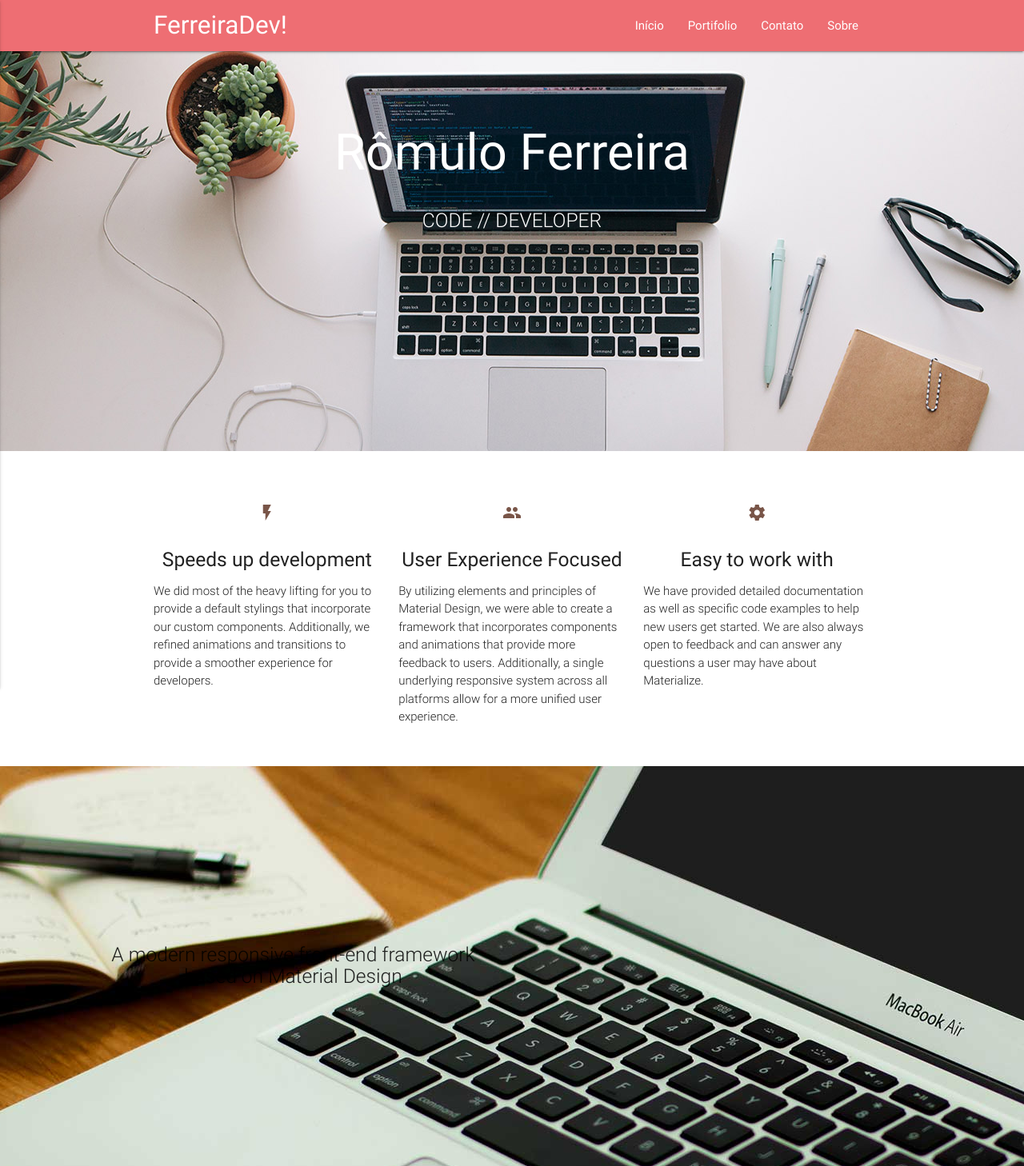
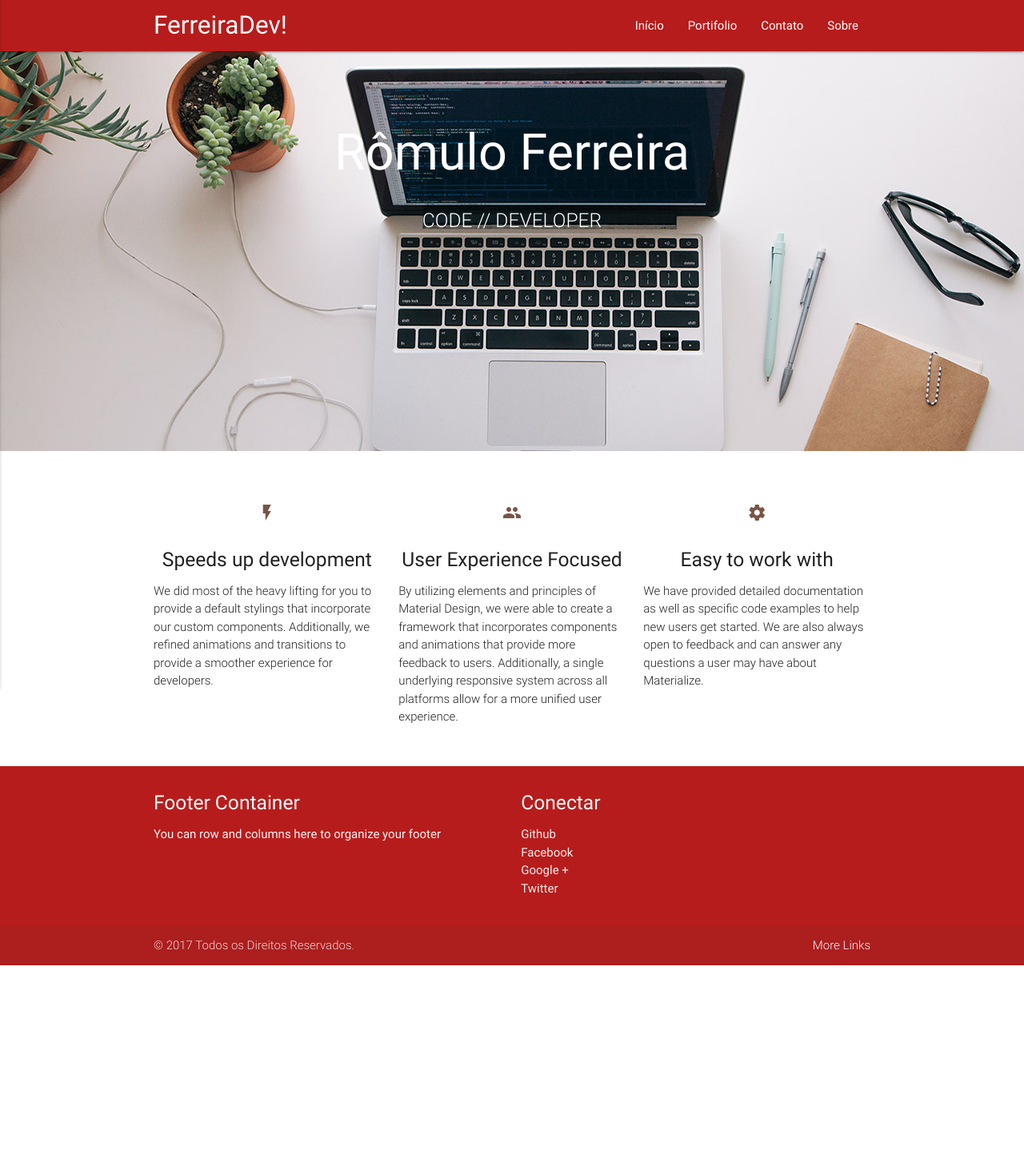
Before and after one commit to romuloufrpe/ferreiradev, a PHP site: page / in a window 1280 px wide. Shown: the whole page at 80% size. After the commit the page ends 1207 px from the top, so only its background shows below. Run offline with PHP 8.4, Linux system fonts and the light colour scheme; some libraries are stand-ins or nearby versions.

Commit message:
home quase pronto

```diff
--- a/css/index.css
+++ b/css/index.css
@@ -1 +1 @@
-.miolo-parallax{display:block;transform:translate3d(-50%, 248px, 0px)}
+.miolo-parallax{display:block;transform:translate3d(-50%, 248px, 0px)}nav{background-color:#b71c1c}
--- a/index.html
+++ b/index.html
@@ -87,23 +87,32 @@
         </div>
       </div>
 
+    </main>
 
-
-    <div class="parallax-container valign-wrapper">
-      <div class="section no-pad-bot">
-        <div class="container">
-          <div class="row center">
-            <h5 class="header col s12 light">A modern responsive front-end framework based on Material Design</h5>
+    <footer class="page-footer red darken-4">
+      <div class="container">
+        <div class="row">
+          <div class="col 16 s6">
+            <h5 class="white-text">Footer Container</h5>
+            <p class="grey-text text-lighten-4">You can row and columns here to organize your footer</p>
+          </div>
+          <div class="col 14 offset-12 s6">
+            <h5 class="white-text">Conectar</h5>
+            <ul>
+                <li><a class="grey-text text-lighten-3" href="#!">Github</a></li>
+                 <li><a class="grey-text text-lighten-3" href="#!">Facebook</a></li>
+                 <li><a class="grey-text text-lighten-3" href="#!">Google +</a></li>
+                 <li><a class="grey-text text-lighten-3" href="#!">Twitter</a></li>
+            </ul>
           </div>
         </div>
       </div>
-      <div class="parallax"><img class="miolo-parallax" src="imagens/miolo-parallax-n.jpg" alt="Unsplashed background img 2"></div>
-  </div>
-
-    </main>
-
-    <footer>
-
+      <div class="footer-copyright ">
+            <div class="container">
+            © 2017 Todos os Direitos Reservados.
+            <a class="grey-text text-lighten-4 right" href="#!">More Links</a>
+            </div>
+      </div>
     </footer>
     <!--Import jQuery before materialize.js-->
     <script type="text/javascript" src="https://code.jquery.com/jquery-2.1.1.min.js"></script>
--- a/sass/template/_index.sass
+++ b/sass/template/_index.sass
@@ -1,3 +1,6 @@
 .miolo-parallax
   display: block
   transform: translate3d(-50%, 248px, 0px)
+
+nav
+  background-color: #b71c1c
```
